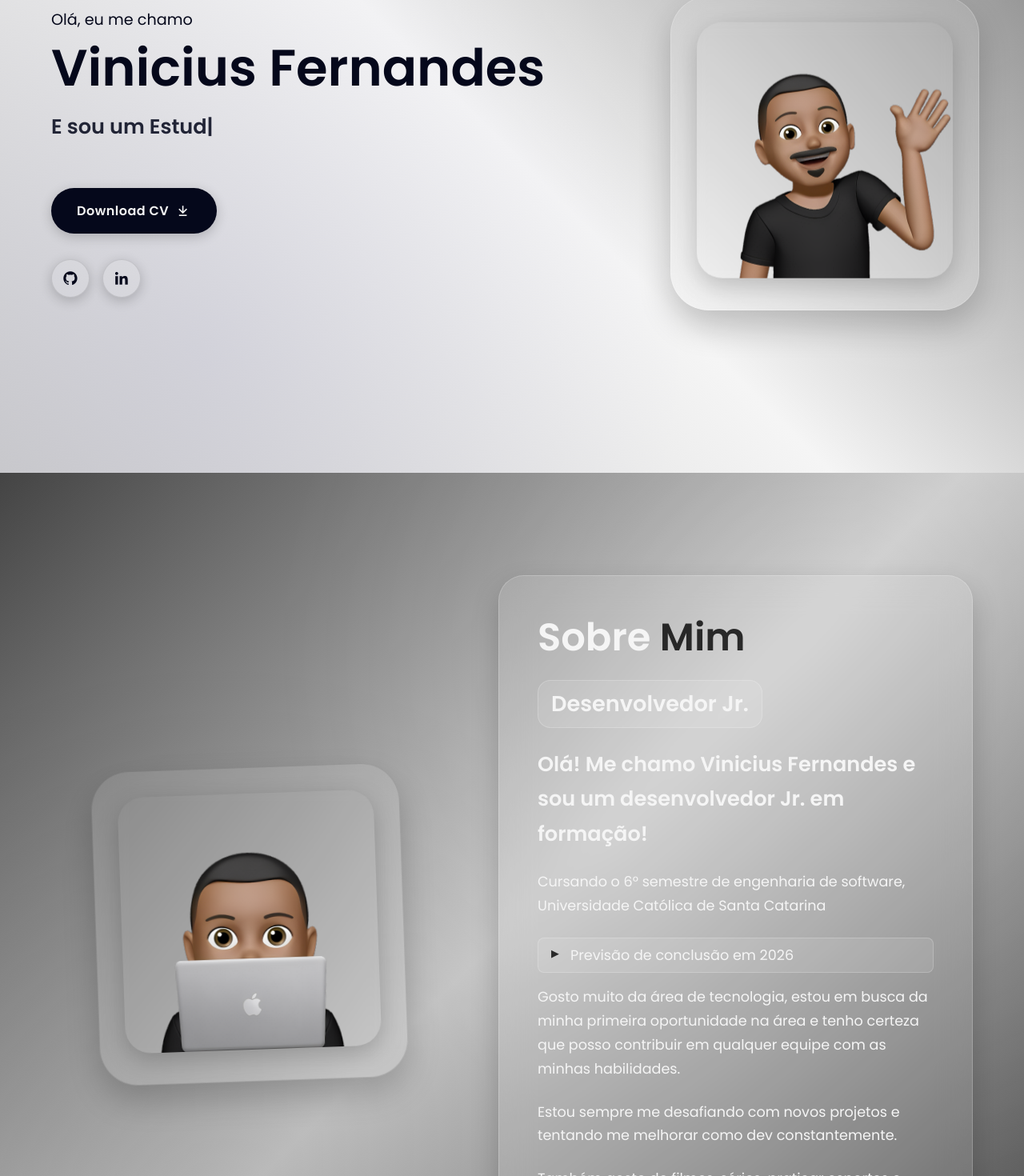
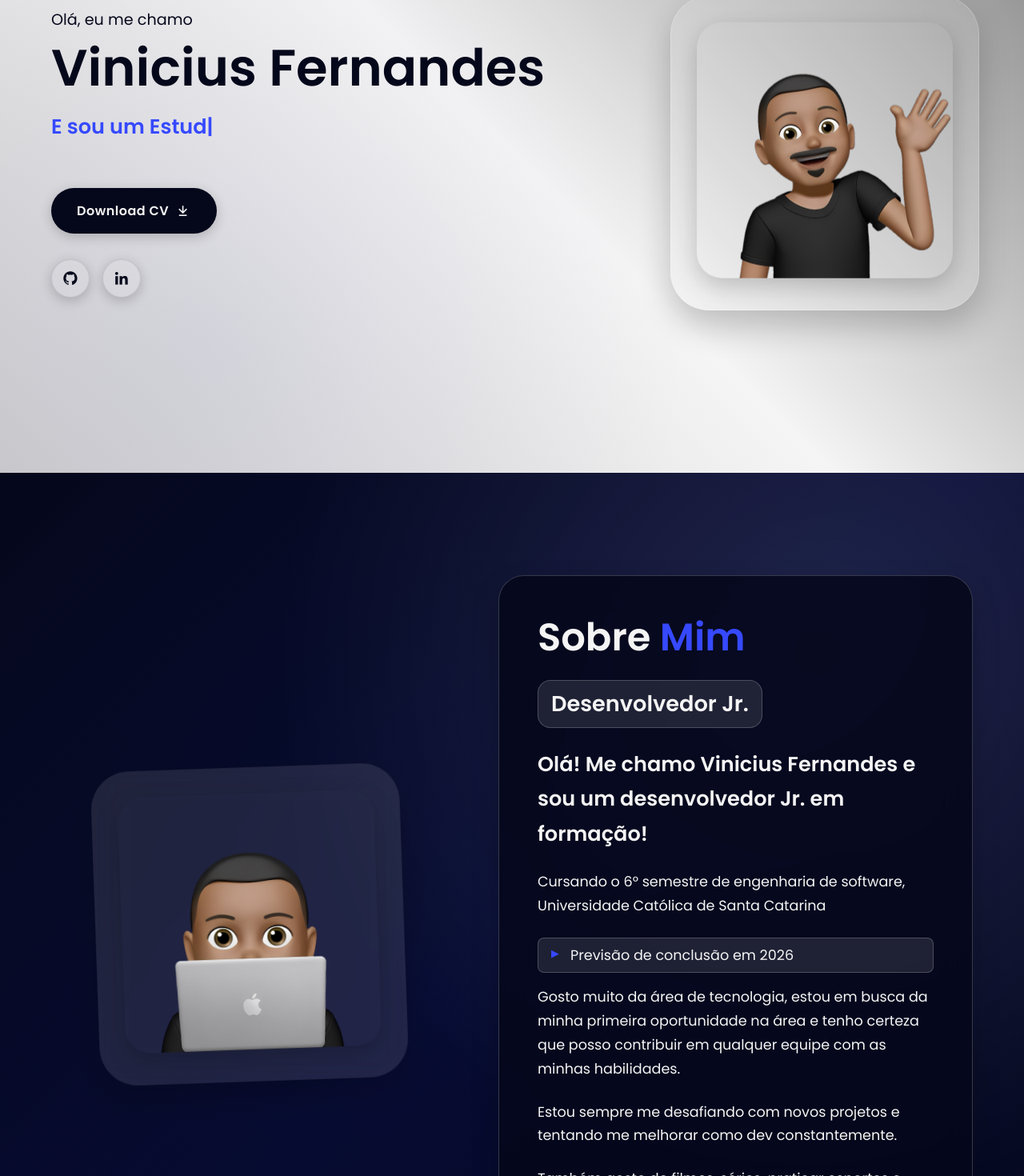
Before and after one commit to fxrnandes/portfolio, a React (Create React App) app: page / in a window 1280 px wide. Shown: the part 209-1679 px from the top of the page at 80% size. Built offline with nearby package versions, Linux system fonts and the light colour scheme.

Commit message:
Style: new pallete

```diff
--- a/src/styles/about.css
+++ b/src/styles/about.css
@@ -5,7 +5,7 @@
   align-items: center;
   gap: 4rem;
   padding: 8rem 2rem;
-  background: linear-gradient(135deg, var(--dark-gray) 0%, var(--light-gray) 50%, var(--dark-gray) 100%);
+  background: linear-gradient(135deg, var(--dark-blue) 0%, var(--dark-blue-gradient) 50%, var(--dark-blue) 100%);
   position: relative;
   overflow: hidden;
 }
@@ -61,7 +61,7 @@
   flex: 1;
   position: relative;
   z-index: 2;
-  background: var(--glass-bg);
+  background: var(--dark-blue-glass);
   backdrop-filter: blur(20px);
   -webkit-backdrop-filter: blur(20px);
   border: 1px solid var(--border-color);
@@ -79,7 +79,7 @@
 }
 
 .about-container h2 span {
-  color: var(--black);
+  color: var(--blue);
   position: relative;
 }
 
@@ -128,7 +128,7 @@
   content: '▶';
   position: absolute;
   left: 1rem;
-  color: var(--black);
+  color: var(--blue);
   font-size: 0.8rem;
   transform: translateY(2px);
 }
--- a/src/styles/footer.css
+++ b/src/styles/footer.css
@@ -3,7 +3,7 @@ footer {
     flex-direction: column;
     align-items: center;
     padding: 2rem 2rem 2rem;
-    background: var(--black);
+    background: var(--dark-blue);
     color: var(--white);
     text-align: center;
     position: relative;
@@ -62,7 +62,7 @@ footer {
 
   footer .social-media a:hover {
     background: var(--white);
-    color: var(--black);
+    color: var(--dark-blue);
     transform: translateY(-3px) scale(1.1);
     box-shadow: 0 8px 25px var(--glow-shadow);
   }
--- a/src/styles/home.css
+++ b/src/styles/home.css
@@ -66,7 +66,7 @@
 
   .home-container .typed-container {
     font-size: clamp(1.2rem, 3vw, 1.6rem);
-    color: var(--dark-blue-glass);
+    color: var(--blue);
     font-weight: 600;
     margin-bottom: 2rem;
     min-height: 4rem;
--- a/src/styles/projects.css
+++ b/src/styles/projects.css
@@ -1,5 +1,5 @@
 #projects {
-  background: linear-gradient(135deg, var(--dark-gray) 0%, var(--light-gray) 50%, var(--dark-gray) 100%);
+  background: linear-gradient(-135deg, var(--gray) 0%, var(--white) 50%, var(--light-gray) 100%);
   min-height: 100vh;
   padding: 8rem 2rem;
   position: relative;
@@ -29,7 +29,7 @@
 }
 
 #projects .heading span{
-  color: var(--black);
+  color: var(--dark-blue);
 }
 
 .projects-container {
@@ -38,14 +38,13 @@
   gap: 2rem;
   max-width: 1200px;
   margin: 0 auto;
-  color: var(--gray);
   position: relative;
   z-index: 2;
 }
 
 .projects-container .projects-box {
   position: relative;
-  background: var(--dark-gray);
+  background: var(--dark-blue);
   backdrop-filter: blur(20px);
   -webkit-backdrop-filter: blur(20px);
   border-radius: 2rem;
--- a/src/styles/var.css
+++ b/src/styles/var.css
@@ -9,6 +9,7 @@
     /* Cores neutras */
     --dark-blue: #05081b;
     --dark-blue-glass: #05081bde;
+    --dark-blue-gradient: #070c36;
     --blue: #3649ff;
 
     /* Transparências para glassmorphism */
```
